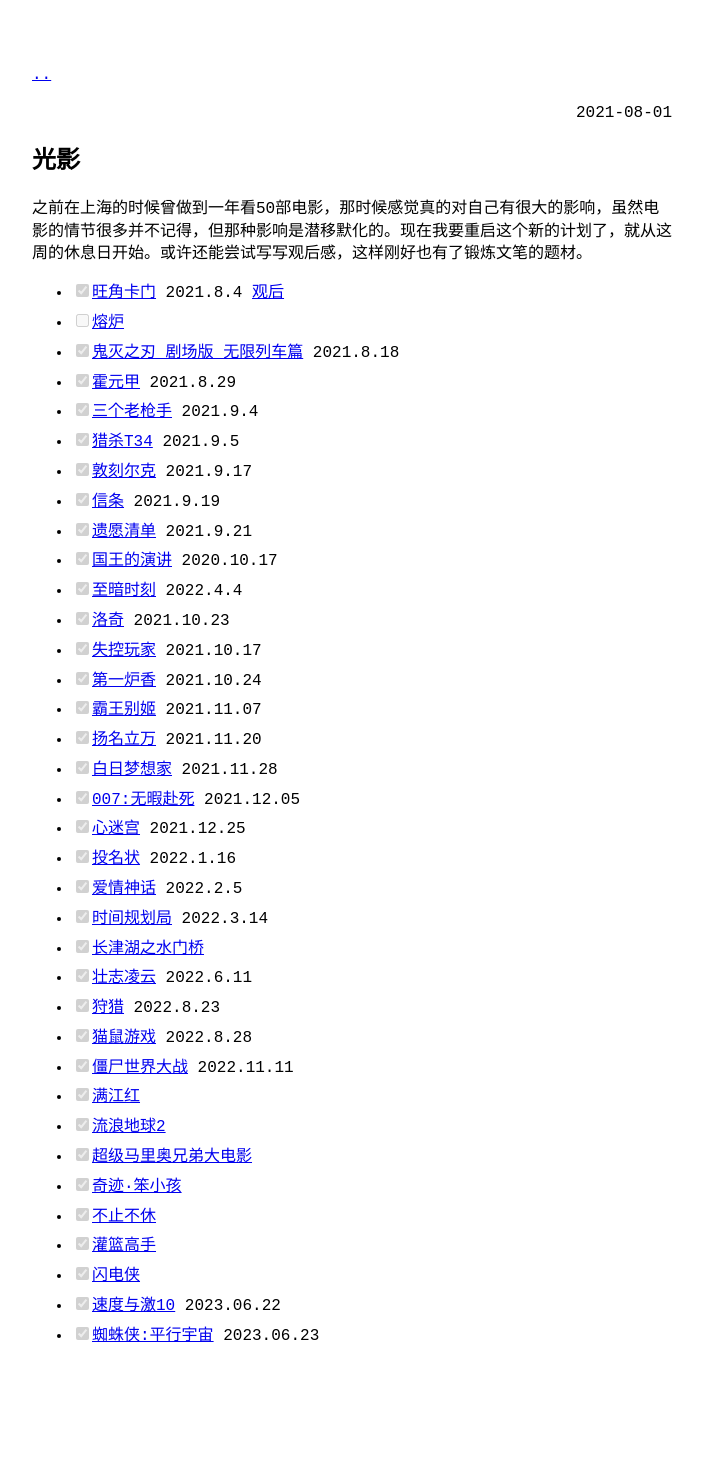
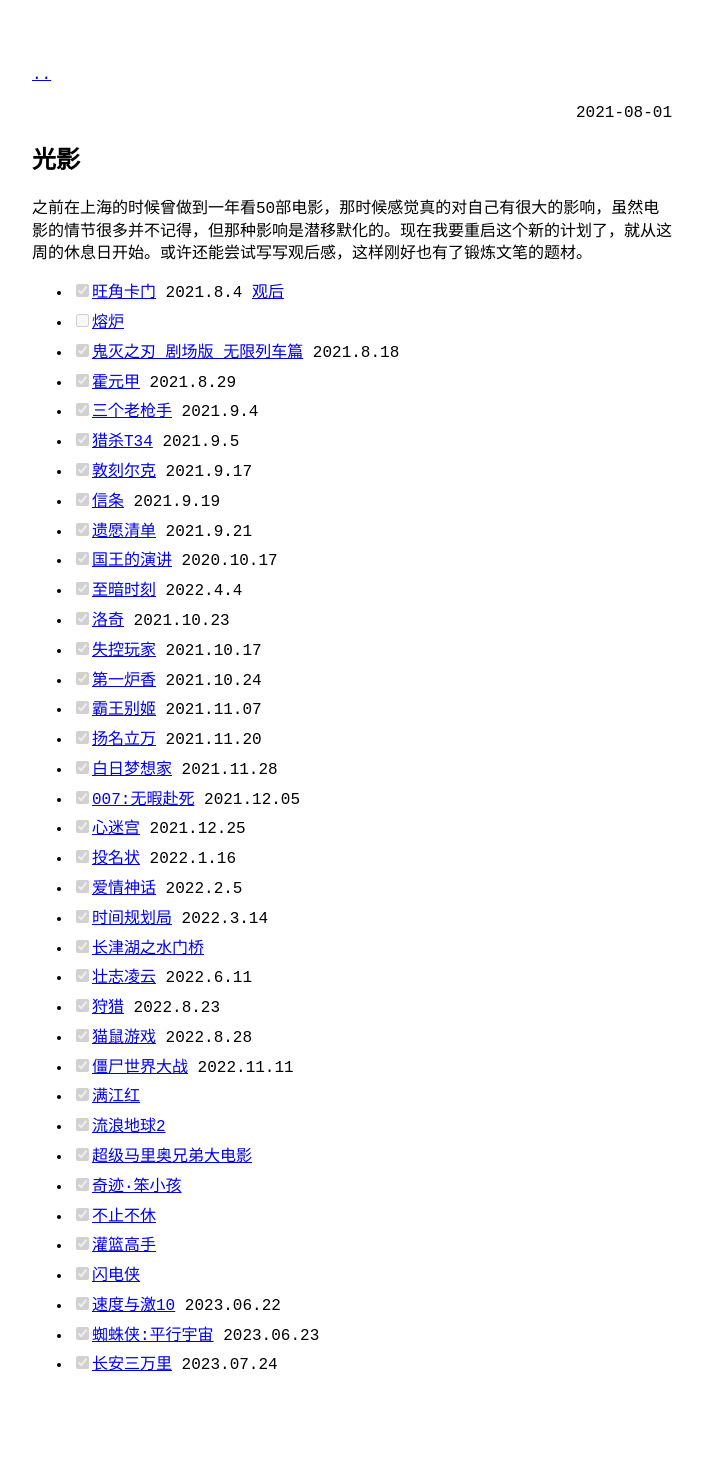
Before and after one commit to lccccc1024/lccccc1024.github.io, a Jekyll site: the page built from _posts/2021-08-01-光影.md, in a window 1280 px wide. Shown: the whole page, without its empty margins (288-991 px from the left). Built offline with Jekyll 4.4.1, drawn with Linux system fonts in a browser that asks for light colours; our own code applies the rules of GitHub Pages for plain Markdown files; before the commit the page ends 1427 px from its top, so only the background shows below that.

Commit message:
更新 2021-08-01-光影.md

```diff
--- a/_posts/2021-08-01-光影.md
+++ b/_posts/2021-08-01-光影.md
@@ -36,3 +36,4 @@
 - [x] <a href="https://movie.douban.com/subject/3011317/" target="_blank">闪电侠</a>
 - [x] <a href="https://movie.douban.com/subject/26631790/" target="_blank">速度与激10</a> 2023.06.22
 - [x] <a href="https://movie.douban.com/subject/26374197/" target="_blank">蜘蛛侠:平行宇宙</a> 2023.06.23
+- [x] <a href="https://movie.douban.com/subject/36035676/" target="_blank">长安三万里</a> 2023.07.24
```
